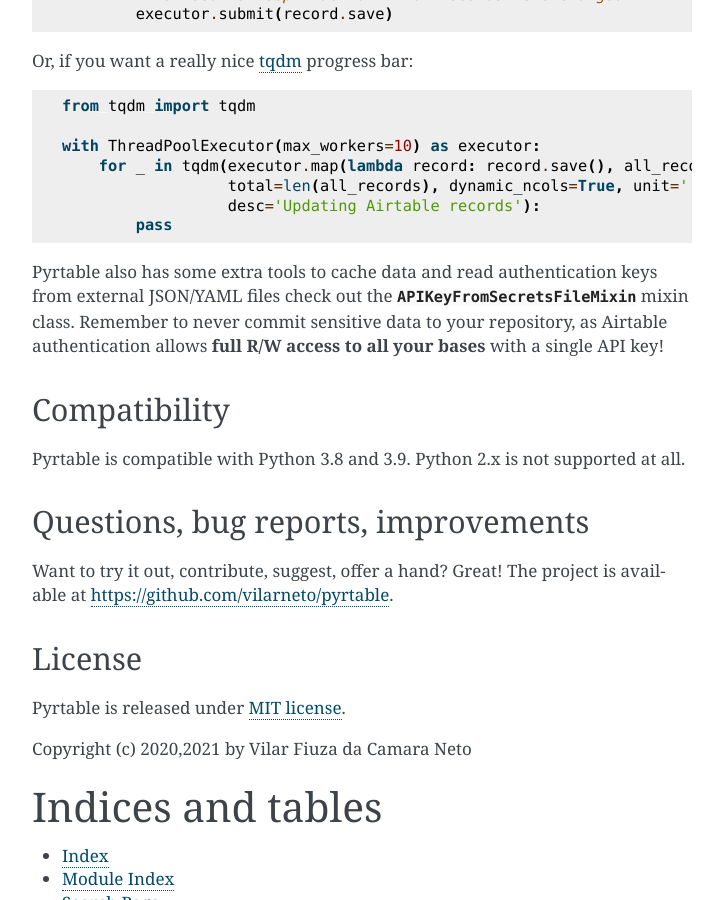
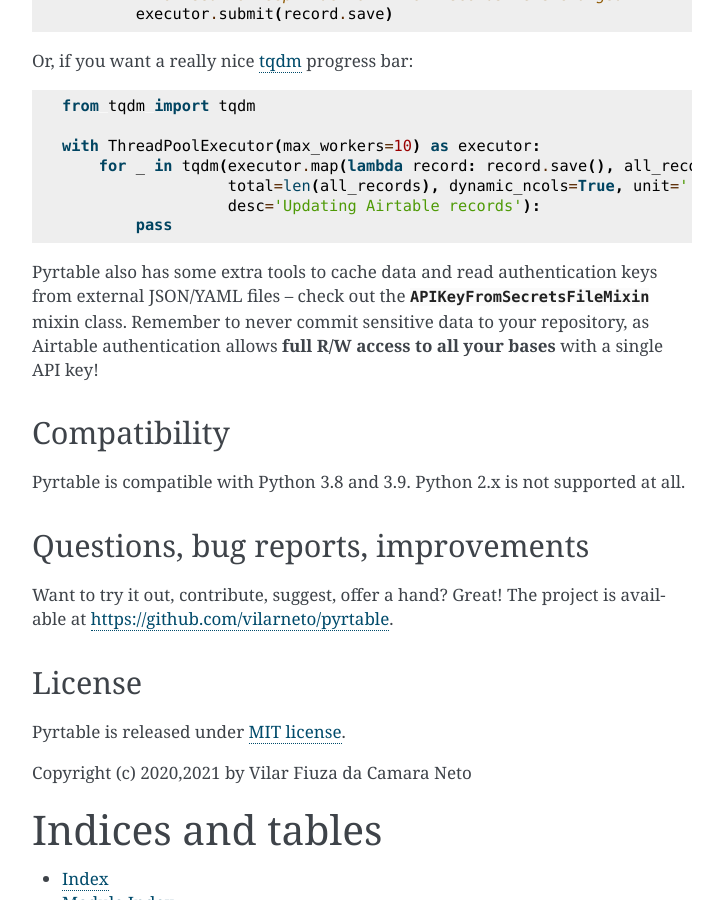
Before and after one commit to vilarneto/pyrtable, a Sphinx documentation site: the page built from docs/source/index.rst, in a window 1280 px wide and 900 px high, scrolled down 3225 px. Shown: the whole window, without its empty margins (388-1111 px from the left). Built offline with Sphinx 7.4.7, drawn with Linux system fonts in a browser that asks for light colours.

Commit message:
Fix documentation

```diff
--- a/README.rst
+++ b/README.rst
@@ -105,7 +105,7 @@
                      desc='Updating Airtable records'):
            pass
 
-Pyrtable also has some extra tools to cache data and read authentication keys from external JSON/YAML files check out the ``APIKeyFromSecretsFileMixin`` mixin class. Remember to never commit sensitive data to your repository, as Airtable authentication allows **full R/W access to all your bases** with a single API key!
+Pyrtable also has some extra tools to cache data and read authentication keys from external JSON/YAML files -- check out the ``APIKeyFromSecretsFileMixin`` mixin class. Remember to never commit sensitive data to your repository, as Airtable authentication allows **full R/W access to all your bases** with a single API key!
 
 Compatibility
 -------------
--- a/docs/source/index.rst
+++ b/docs/source/index.rst
@@ -125,7 +125,7 @@
                       desc='Updating Airtable records'):
             pass
 
-Pyrtable also has some extra tools to cache data and read authentication keys from external JSON/YAML files check out the :class:`APIKeyFromSecretsFileMixin` mixin class. Remember to never commit sensitive data to your repository, as Airtable authentication allows **full R/W access to all your bases** with a single API key!
+Pyrtable also has some extra tools to cache data and read authentication keys from external JSON/YAML files -- check out the :class:`APIKeyFromSecretsFileMixin` mixin class. Remember to never commit sensitive data to your repository, as Airtable authentication allows **full R/W access to all your bases** with a single API key!
 
 Compatibility
 -------------
```
Also changed, not shown: README.md (+1 -1 lines).
